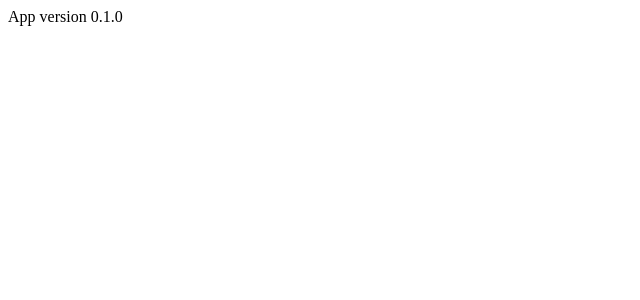
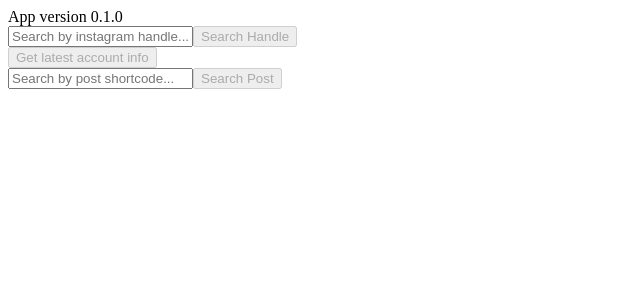
Before and after one commit to musatcristian/react-oauth, a React app: page / in a window 1280 px wide. Shown: the top 300 px of the page, without its empty margins (0-640 px from the left). Built offline with nearby package versions, Linux system fonts and the light colour scheme; the HTML template or start-up script is replaced by a standard one.

Commit message:
feature/ added search component and test

```diff
--- a/src/App/App.tsx
+++ b/src/App/App.tsx
@@ -1,5 +1,29 @@
-import React from 'react';
+import React, { useCallback, useState } from 'react';
+
+import { AccountDetails, PostDetails } from '../types';
+import { getAccountDetails, getPostDetails } from '../utils';
+import { Search } from '../components';
 
 export const App: React.FunctionComponent = () => {
-  return <main>App version 0.1.0</main>;
+  // eslint-disable-next-line @typescript-eslint/no-unused-vars
+  const [accountDetails, setAcountDetails] = useState<AccountDetails | null>(null);
+  // eslint-disable-next-line @typescript-eslint/no-unused-vars
+  const [postDetails, setPostDetails] = useState<PostDetails | null>(null);
+
+  const handleAccountSearch = useCallback(async (handle: string, force: boolean) => {
+    const details = await getAccountDetails(handle, force);
+    setAcountDetails(details);
+  }, []);
+
+  const handlePostSearch = useCallback(async (shortcode: string) => {
+    const post = await getPostDetails(shortcode);
+    setPostDetails(post);
+  }, []);
+
+  return (
+    <main>
+      <div>App version 0.1.0</div>
+      <Search onAccountSearch={handleAccountSearch} onPostSearch={handlePostSearch} />
+    </main>
+  );
 };
--- /dev/null
+++ b/src/components/Search/Search.tsx
@@ -0,0 +1,60 @@
+import React, { ChangeEvent, FunctionComponent, useCallback, useState } from 'react';
+
+import { PLACEHOLDER_ACCOUNT, PLACEHOLDER_POST, SEARCH_HANDLE, SEARCH_LATEST, SEARCH_POST } from '../../constants';
+import { ISearchProps } from '../../types';
+
+export const Search: FunctionComponent<ISearchProps> = ({ onAccountSearch, onPostSearch }) => {
+  const [searchHandle, setSearchHandle] = useState<string>('');
+  const [searchShortcode, setSearchShortcode] = useState<string>('');
+
+  const handleChangeSearchHandle = useCallback((e: ChangeEvent<HTMLInputElement>) => {
+    setSearchHandle(e.target.value);
+  }, []);
+  const handleChangeSearchPost = useCallback((e: ChangeEvent<HTMLInputElement>) => {
+    setSearchShortcode(e.target.value);
+  }, []);
+
+  const handleSearchAccount = (force: boolean) => () => {
+    if (searchHandle) {
+      onAccountSearch(searchHandle, force);
+    }
+  };
+
+  const handleSearchPost = () => {
+    if (searchShortcode) {
+      onPostSearch(searchShortcode);
+    }
+  };
+
+  return (
+    <header>
+      <section>
+        <input
+          type='text'
+          name='handle'
+          placeholder={PLACEHOLDER_ACCOUNT}
+          value={searchHandle}
+          onChange={handleChangeSearchHandle}
+        />
+        <button onClick={handleSearchAccount(false)} disabled={!searchHandle}>
+          {SEARCH_HANDLE}
+        </button>
+      </section>
+      <button onClick={handleSearchAccount(true)} disabled={!searchHandle}>
+        {SEARCH_LATEST}
+      </button>
+      <section>
+        <input
+          type='text'
+          name='shortcode'
+          placeholder={PLACEHOLDER_POST}
+          value={searchShortcode}
+          onChange={handleChangeSearchPost}
+        />
+        <button onClick={handleSearchPost} disabled={!searchShortcode}>
+          {SEARCH_POST}
+        </button>
+      </section>
+    </header>
+  );
+};
--- /dev/null
+++ b/src/components/Search/package.json
@@ -0,0 +1,3 @@
+{
+  "main": "./Search.tsx"
+}
--- /dev/null
+++ b/src/components/index.ts
@@ -0,0 +1 @@
+export * from './Search';
--- /dev/null
+++ b/src/constants/index.ts
@@ -0,0 +1 @@
+export * from './search.constant';
--- /dev/null
+++ b/src/constants/search.constant.ts
@@ -0,0 +1,5 @@
+export const SEARCH_HANDLE = 'Search Handle';
+export const SEARCH_POST = 'Search Post';
+export const SEARCH_LATEST = 'Get latest account info';
+export const PLACEHOLDER_POST = 'Search by post shortcode...';
+export const PLACEHOLDER_ACCOUNT = 'Search by instagram handle...';
--- /dev/null
+++ b/src/types/index.ts
@@ -0,0 +1,2 @@
+export * from './account.type';
+export * from './search.type';
--- /dev/null
+++ b/src/types/search.type.ts
@@ -0,0 +1,4 @@
+export interface ISearchProps {
+  onAccountSearch: (handle: string, force: boolean) => void;
+  onPostSearch: (shortcode: string) => void;
+}
--- /dev/null
+++ b/src/utils/getAccountDetails.util.ts
@@ -0,0 +1,8 @@
+export const getAccountDetails = async (handle: string, force = false) => {
+  const result = await fetch(`http://localhost:4001/accounts/${handle}?force=${force}`, {
+    headers: {
+      'Content-Type': 'application/json',
+    },
+  });
+  return result.json();
+};
--- /dev/null
+++ b/src/utils/getPostDetails.util.ts
@@ -0,0 +1,8 @@
+export const getPostDetails = async (shortcode: string) => {
+  const result = await fetch(`http://localhost:4001/posts/${shortcode}`, {
+    headers: {
+      'Content-Type': 'application/json',
+    },
+  });
+  return result.json();
+};
--- /dev/null
+++ b/src/utils/index.ts
@@ -0,0 +1,2 @@
+export * from './getAccountDetails.util';
+export * from './getPostDetails.util';
```
Also changed, not shown: src/types/account.type.ts (added, +22 -0 lines), 2 other files (tests, documents, lock files or other folders).
